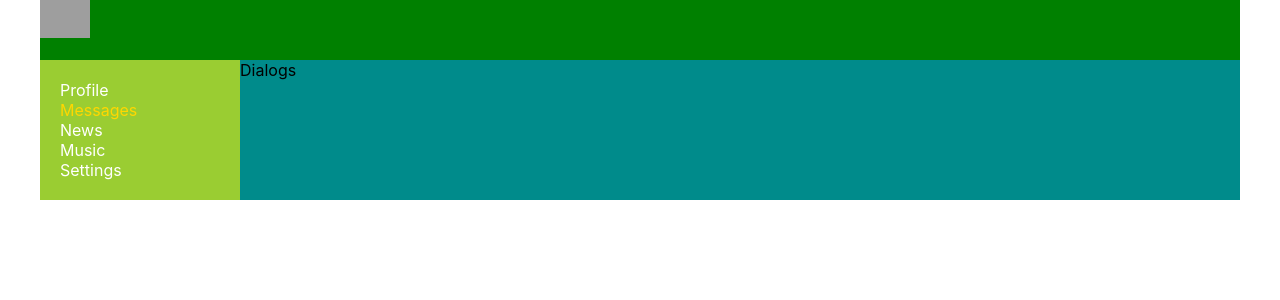
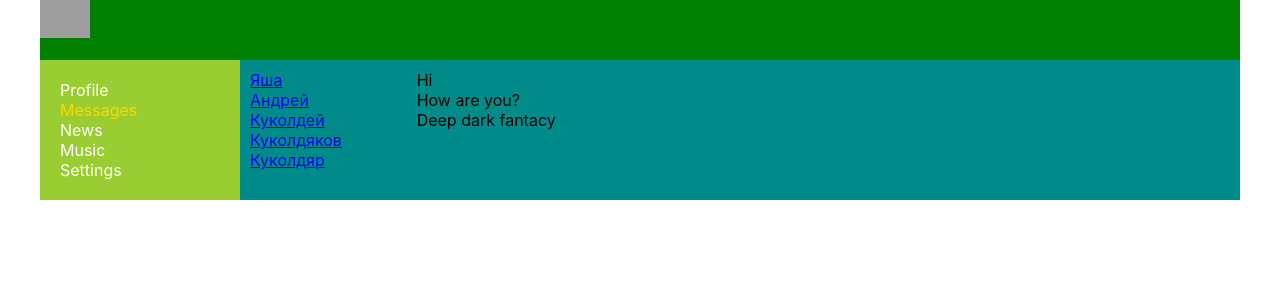
Before and after one commit to Maxfri/first-react-app, a React (Create React App) app: page /dialogs in a window 1280 px wide. Shown: the top 300 px of the page. Built offline with nearby package versions, Linux system fonts and the light colour scheme; grey boxes are pictures that could not be loaded.

Commit message:
lessons 22

```diff
--- a/src/components/Dialogs/Dialogs.jsx
+++ b/src/components/Dialogs/Dialogs.jsx
@@ -1,10 +1,32 @@
 import React from 'react';
+import { NavLink } from 'react-router-dom';
 import s from './Dialogs.module.css';
 
 const Dialogs = (props) => {
     return (
-        <div>
-            Dialogs
+        <div className={s.dialogs}>
+            <div className={s.dialogsItems}>
+                <div className={s.dialog + ' ' + s.active}>
+                    <NavLink to='/dialogs/1'> Яша </NavLink>
+                </div>
+                <div className={s.dialog}>
+                    <NavLink to='/dialogs/2'> Андрей </NavLink>
+                </div>
+                <div className={s.dialog}>
+                    <NavLink to='/dialogs/3'> Куколдей </NavLink>
+                </div>
+                <div className={s.dialog}>
+                    <NavLink to='/dialogs/4'> Куколдяков </NavLink>
+                </div>
+                <div className={s.dialog}>
+                    <NavLink to='/dialogs/5'>  Куколдяр </NavLink>
+                </div>
+            </div>
+            <div className={s.messages}>
+                <div className={s.message}>Hi</div>
+                <div className={s.message}>How are you?</div>
+                <div className={s.message}>Deep dark fantacy</div>
+            </div>
         </div>
     )
 }
--- a/src/components/Dialogs/Dialogs.module.css
+++ b/src/components/Dialogs/Dialogs.module.css
@@ -0,0 +1,24 @@
+.dialogs {
+    display: grid;
+    grid-template-columns: 2fr 10fr;
+}
+
+.dialogsItems {
+    padding: 10px;
+}
+
+.dialogsItems .active{
+    color: gold;
+}
+
+.dialog {
+
+}
+
+.messages {
+    padding: 10px;
+}
+
+.message {
+
+}
```
Also changed, not shown: 1 other file (tests, documents, lock files or other folders).
